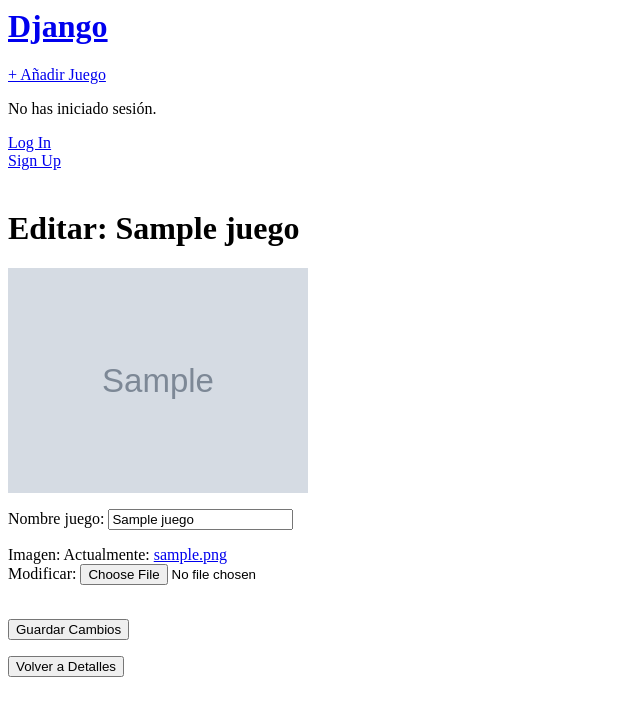
After one commit to Carlos17082005/2526-PEP_PruebaEvaluacion2, a Django app: page /juego/editar/1 in a window 1280 px wide. The commit adds this page. Shown: the top 716 px of the page, without its empty margins (0-640 px from the left). Run offline with Django 5.2, Linux system fonts and the light colour scheme; tables that the repository leaves empty hold one stand-in row (values such as "Sample post"); grey boxes marked "Sample" are stand-in pictures.

Commit message:
Añado Vista Editar y Eliminar Juego
Añado las vistas VistaEliminarJuego y VistaEditarJuego

```diff
--- a/steam_python/reseñas/models.py
+++ b/steam_python/reseñas/models.py
@@ -2,6 +2,7 @@ from django.db import models
 from django.core.validators import MinValueValidator, MaxValueValidator
 import uuid
 import os
+from django.urls import reverse
 
 def upload_to(instance, filename):
     ext = filename.split('.')[-1]
@@ -16,6 +17,9 @@ class Juego(models.Model):
     def __str__(self):
         return f"{self.nombre_juego}({self.autor})"
 
+    def get_absolute_url(self): # nuevo
+        return reverse("detalle_juego", kwargs={"pk": self.pk})
+
 
 class Resena(models.Model):
     juego = models.ForeignKey(Juego, on_delete=models.CASCADE, related_name="resenas")
--- a/steam_python/reseñas/urls.py
+++ b/steam_python/reseñas/urls.py
@@ -3,13 +3,14 @@ from django.urls import path
 from django.conf import settings
 from django.conf.urls.static import static
 
-from .views import VistaListaJuegos, VistaDetalleJuego, VistaCrearJuego, VistaEliminarJuego
+from .views import VistaListaJuegos,VistaDetalleJuego,VistaCrearJuego,VistaEliminarJuego,VistaEditarJuego
 
 urlpatterns = [
     path("", VistaListaJuegos.as_view(), name="home"),
-    path("juego/detalle/<str:nombre_juego>/", VistaDetalleJuego.as_view(), name="detalle_juego"),
     path("juego/nuevo/", VistaCrearJuego.as_view(), name="nuevo_juego"),
-    path("juego/eliminar/", VistaEliminarJuego.as_view(), name="eliminar_juego"),
+    path("juego/detalle/<int:pk>", VistaDetalleJuego.as_view(), name="detalle_juego"),
+    path("juego/eliminar/<int:pk>", VistaEliminarJuego.as_view(), name="eliminar_juego"),
+    path("juego/editar/<int:pk>", VistaEditarJuego.as_view(), name="editar_juego"),
 ]
 
 if settings.DEBUG:
--- a/steam_python/reseñas/views.py
+++ b/steam_python/reseñas/views.py
@@ -1,7 +1,6 @@
-from django.shortcuts import render
 from django.urls import reverse_lazy
 from .models import Juego, Resena
-from django.views.generic import ListView,DetailView,CreateView,DeleteView
+from django.views.generic import ListView,DetailView,CreateView,DeleteView,UpdateView
 
 
 class VistaListaJuegos(ListView):
@@ -13,11 +12,6 @@ class VistaDetalleJuego(DetailView):
     model = Juego
     template_name = "detalle_juego.html"
 
-    # Le decimos a Django: "Busca en la columna 'nombre_juego' de la base de datos..."
-    slug_field = "nombre_juego"
-    # "...el valor que te llega desde la URL llamado también 'nombre_juego'"
-    slug_url_kwarg = "nombre_juego"
-
 class VistaCrearJuego(CreateView):
     model = Juego
     success_url = reverse_lazy("home")
@@ -26,5 +20,10 @@ class VistaCrearJuego(CreateView):
 
 class VistaEliminarJuego(DeleteView):
     model = Juego
+    template_name = "eliminar_juego.html"
     success_url = reverse_lazy("home")
-    template_name = "eliminar_juego.html"
+
+class VistaEditarJuego(UpdateView):
+    model = Juego
+    template_name = "editar_juego.html"
+    fields = ["nombre_juego", "imagen"]
--- a/steam_python/templates/base.html
+++ b/steam_python/templates/base.html
@@ -25,6 +25,7 @@
             <a href="{% url 'login' %}">Log In</a>
             <br>
             <a href="{% url 'signup' %}">Sign Up</a>
+            <br><br>
         {% endif %}
         <!-- fin nuevo HTML... -->
         <div>{% block content %} {% endblock content %}</div>
--- /dev/null
+++ b/steam_python/templates/editar_juego.html
@@ -0,0 +1,12 @@
+<!-- templates/eliminar_juego.html -->
+{% extends "base.html" %}
+
+{% block content %}
+    <h1>Editar:  <span class="importante1">{{ object.nombre_juego }}</span> </h1>
+    <img src="/media/{{ object.imagen }}" alt="(imagen del juego no disponible)" style="width: 300px;">
+    <form action="" method="post" enctype="multipart/form-data">{% csrf_token %}
+        {{ form.as_p }} <br>
+        <input type="submit" value="Guardar Cambios">
+    </form>
+    <a href="{% url 'detalle_juego' juego.pk %}"><button> Volver a Detalles </button></a>
+{% endblock content %}
--- a/steam_python/templates/eliminar_juego.html
+++ b/steam_python/templates/eliminar_juego.html
@@ -2,9 +2,11 @@
 {% extends "base.html" %}
 
 {% block content %}
-    <h1>Eliminar: {{ object.nombre_juego }}</h1>
+    <h1>¿Seguro que quieres eliminar <span class="importante1">{{ object.nombre_juego }}</span> ?</h1>
+    <img src="/media/{{ object.imagen }}" alt="(imagen del juego no disponible)" style="width: 300px; opacity: 50%;">
     <form action="" method="post">{% csrf_token %}
         {{ form.as_p }} <br>
-        <input type="submit" value="Borrar Juego">
+        <input type="submit" value="Si, borrar definitivamente">
     </form>
+    <a href="{% url 'detalle_juego' juego.pk%}"><button> Cancelar </button></a>
 {% endblock content %}
--- a/steam_python/templates/home.html
+++ b/steam_python/templates/home.html
@@ -3,7 +3,7 @@
 {% block content %}
     {% for juego in juegos %}
             <div style="border-width: 2px; border-color: black; border-style: solid; width: 200px;">
-                <a href="{% url 'detalle_juego' juego.nombre_juego %}">
+                <a href="{% url 'detalle_juego' juego.pk %}">
                     <img src="../media/{{ juego.imagen }}" alt="no se puede ver la imagen" style="width: 200px;"></p>
                     <h2>{{ juego.nombre_juego }}</h2>
                     <p>Creado por: {{ juego.autor }}</p>
```
Also changed, not shown: steam_python/templates/detalle_juego.html (+5 -2 lines).
